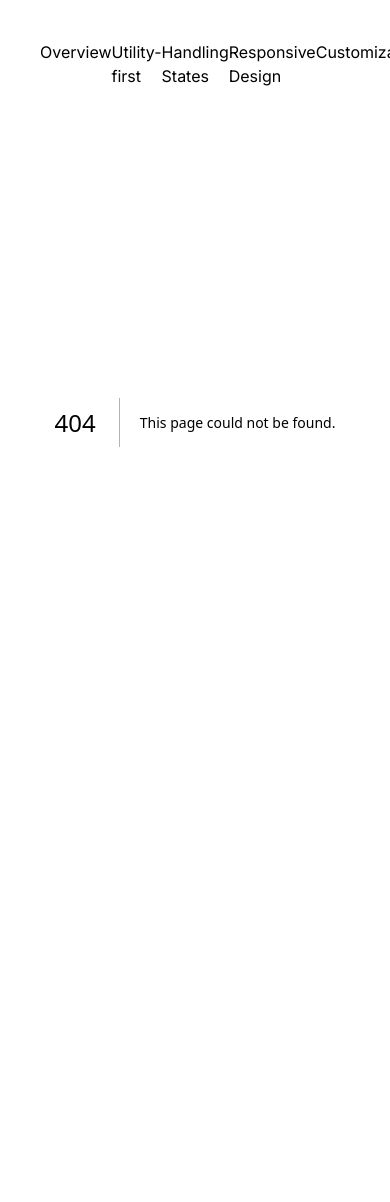
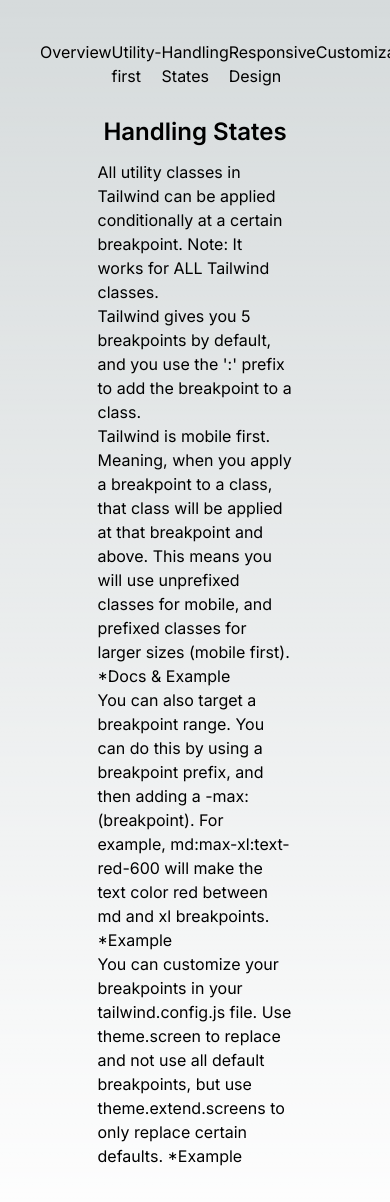
Before and after one commit to coderyansolomon/tailwind, a Next.js app: page /responsive in a window 390 px wide. Before the commit this address had no page. Shown: the top 1202 px of the page. Before the commit the page ends 844 px from the top, so only its background shows below. Built offline with nearby package versions, Linux system fonts and the light colour scheme.

Commit message:
add responsive design

```diff
--- /dev/null
+++ b/app/responsive/page.jsx
@@ -0,0 +1,34 @@
+export default function Responsive() {
+    return (
+      <main className="flex min-h-screen flex-col items-center justify-between p-24">
+            <h2 className={`md:text-red-600 mb-3 text-2xl font-semibold mt-5`}>
+              Handling States
+            </h2>
+            <p>
+                All utility classes in Tailwind can be applied conditionally at a certain
+                breakpoint. Note: It works for ALL Tailwind classes.
+            </p>
+            <p>
+                Tailwind gives you 5 breakpoints by default, and you use the
+                ':' prefix to add the breakpoint to a class.
+            </p>
+            <p>
+                Tailwind is mobile first. Meaning, when you apply a breakpoint to a class, that
+                class will be applied at that breakpoint and above. This means you will
+                use unprefixed classes for mobile, and prefixed classes for larger
+                sizes (mobile first). *Docs & Example
+            </p>
+            <p>
+                You can also target a breakpoint range. You can do this by using a breakpoint
+                prefix, and then adding a -max:(breakpoint). For example,
+                md:max-xl:text-red-600 will make the text color red between md and xl breakpoints.
+                *Example
+            </p>
+            <p>
+               You can customize your breakpoints in your tailwind.config.js file. Use
+               theme.screen to replace and not use all default breakpoints, but use theme.extend.screens
+               to only replace certain defaults. *Example
+            </p>
+      </main>
+    )
+  }
--- /dev/null
+++ b/app/states/page.jsx
@@ -0,0 +1,33 @@
+export default function States() {
+    return (
+      <main className="flex min-h-screen flex-col items-center justify-between p-24">
+            <h2 className={`mb-3 text-2xl font-semibold mt-5`}>
+              Handling States
+            </h2>
+            <p className="lg:hover:bg-violet-600">
+                You can apply Tailwind classes conditionally by adding a modifier to the
+                beginning of the class specifying the condition. *Example
+            </p>
+            <p>
+                You can use modifiers for just about anything to mimic regular CSS.
+                However, keep in mind that some psuedo selectors are different. For example,
+                in CSS it's :first-child, but in Tailwind it's :first
+            </p>
+            <p>
+                Psuedo Classes - :hover, :focus, :first-child, etc.
+            </p>
+            <p>
+                Psuedo Elements - ::before, ::placeholder, ::selection, etc.
+            </p>
+            <p>
+                Media Queries - :sm, :md, :lg, etc.
+            </p>
+            <p>
+                Attriubutes - [open], [aria-checked=“true”], etc.
+            </p>
+            <p>
+                You can also stack these selectors like :md:hover:bg-fuchsia-600
+            </p>
+      </main>
+    )
+  }
```
Also changed, not shown: app/utility-first/page.jsx (line endings or trailing spaces).
